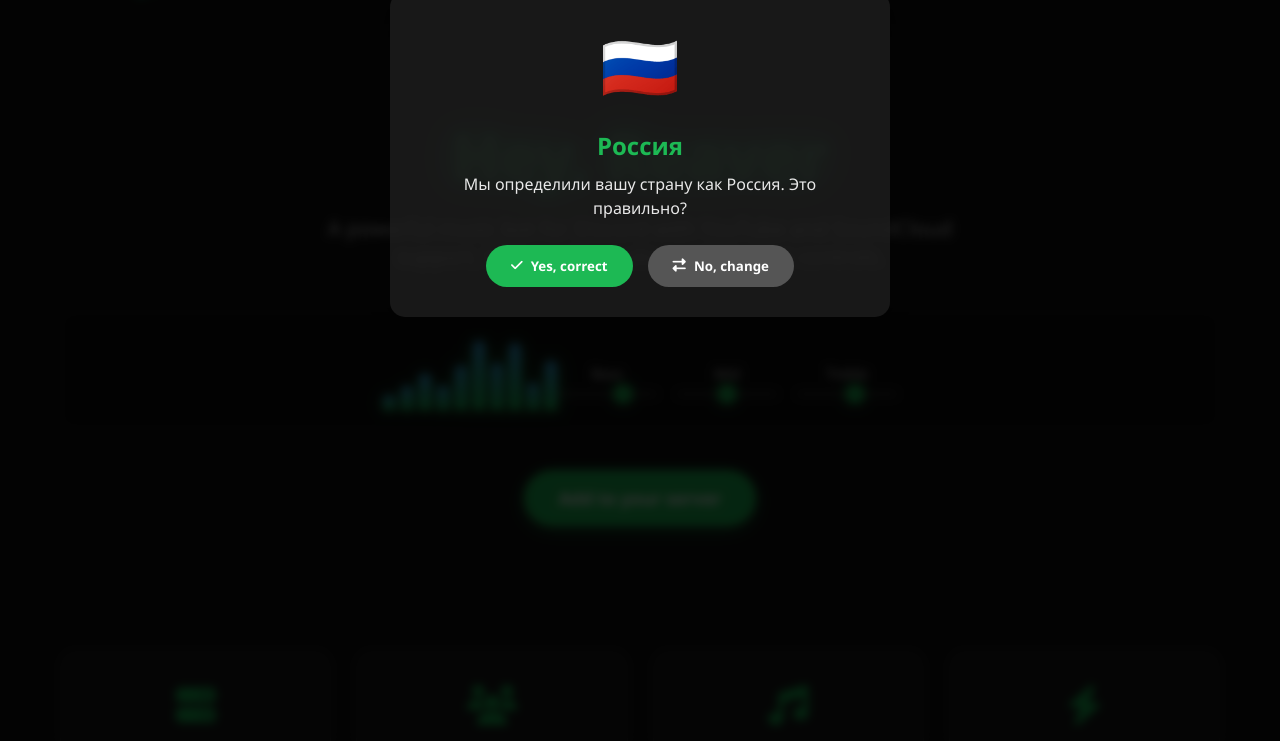
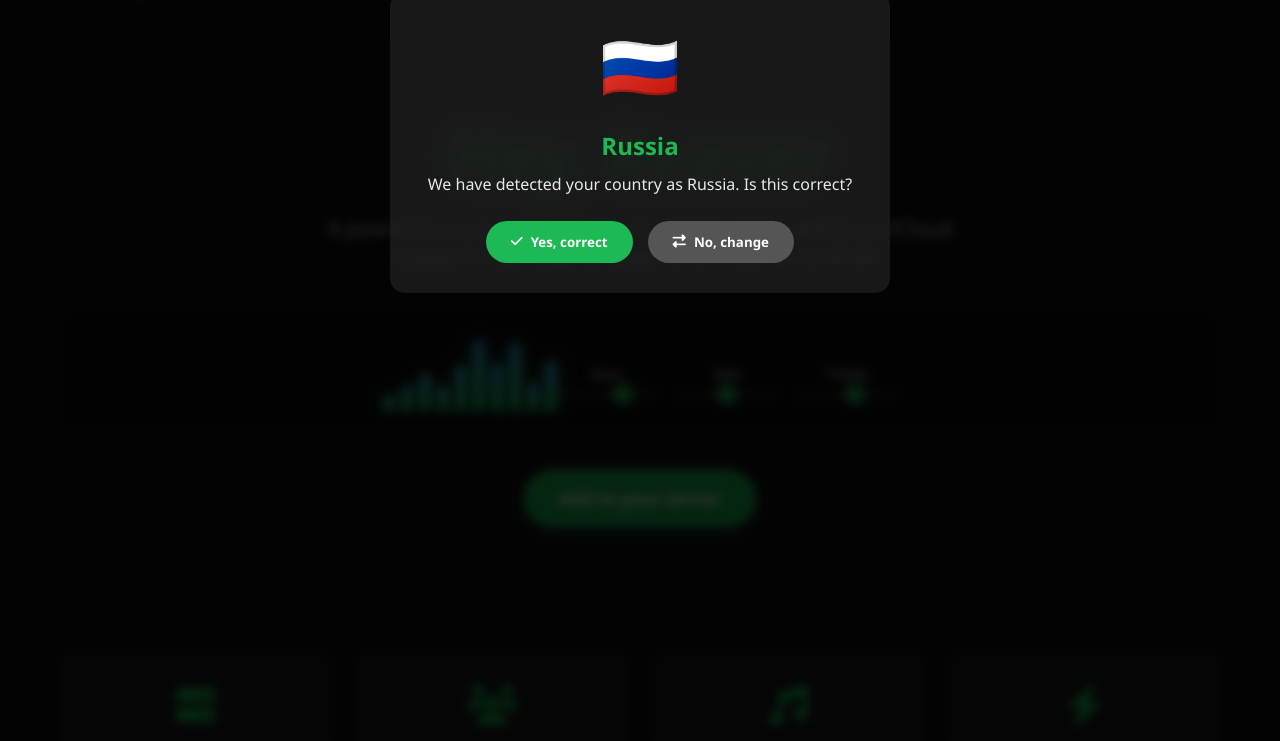
Before and after one commit to playreaver/discord_music_bot, a plain HTML site: page index.html in a window 1280 px wide. Shown: the part 58-799 px from the top of the page. Drawn offline with Linux system fonts and the light colour scheme; no server answers.

Commit message:
Update index.html

```diff
--- a/index.html
+++ b/index.html
@@ -1546,12 +1546,12 @@
                     city: data.city
                 };
             } catch (error) {
-                console.error('Ошибка при определении страны:', error);
+                console.error('Error detecting country:', error);
 
                 return {
-                    country: "Россия",
+                    country: "Russia",
                     code: "RU",
-                    city: "Москва"
+                    city: "Moscow"
                 };
             }
         }
@@ -1573,8 +1573,8 @@
                 return;
             }
 
-            countryName.textContent = "Определяем вашу страну...";
-            countryQuestion.textContent = "Пожалуйста, подождите, мы определяем ваше местоположение.";
+            countryName.textContent = "Detecting your country...";
+            countryQuestion.textContent = "Please wait while we determine your location.";
             countryFlag.textContent = "🌐";
             changeCountryBtn.classList.add('hidden');
             confirmCountryBtn.classList.add('hidden');
@@ -1585,7 +1585,7 @@
             const locationData = await detectUserCountry();
 
             countryName.textContent = locationData.country;
-            countryQuestion.textContent = `Мы определили вашу страну как ${locationData.country}. Это правильно?`;
+            countryQuestion.textContent = `We have detected your country as ${locationData.country}. Is this correct?`;
             countryFlag.textContent = getFlagEmoji(locationData.code);
 
             changeCountryBtn.classList.remove('hidden');
```
